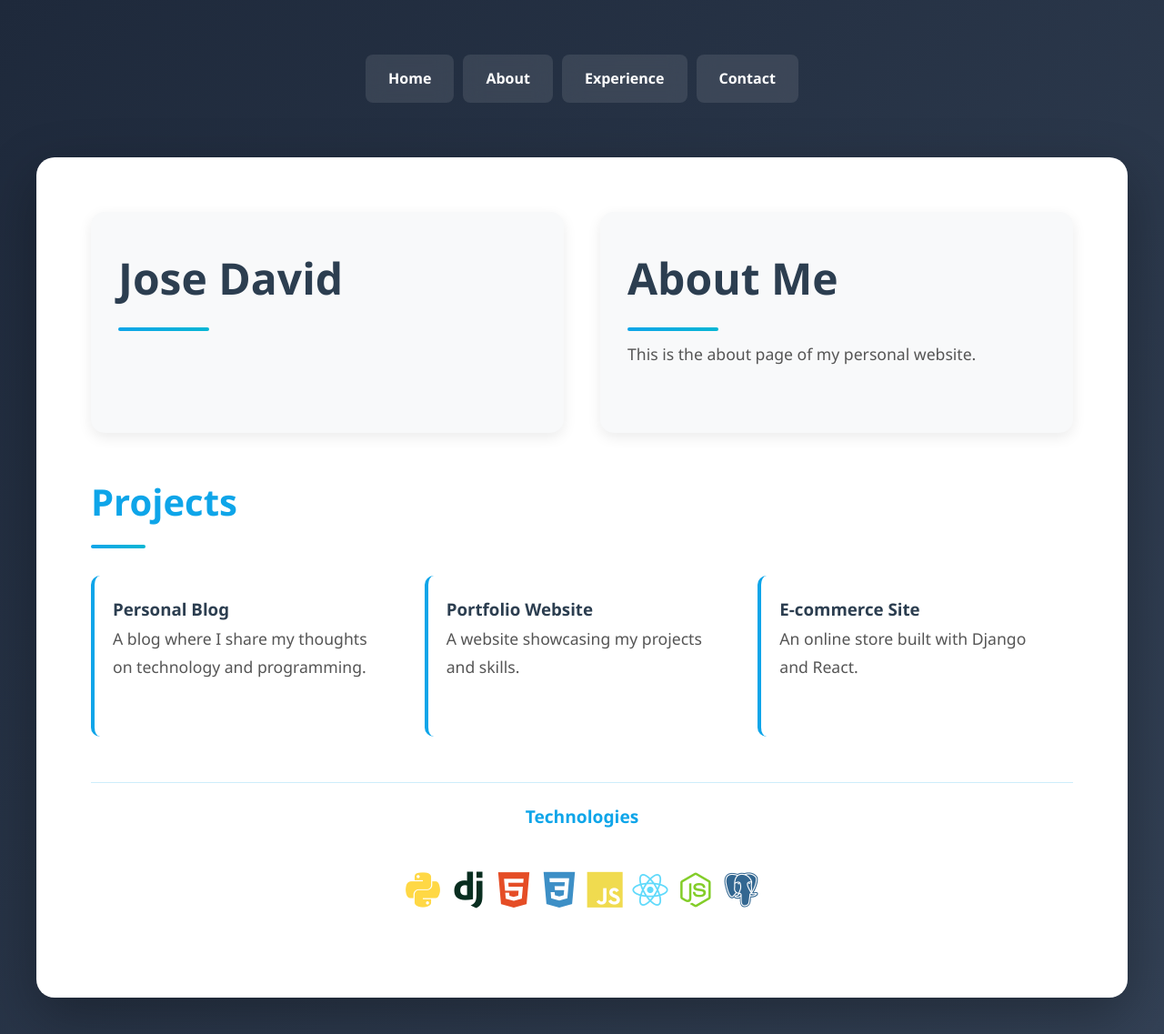
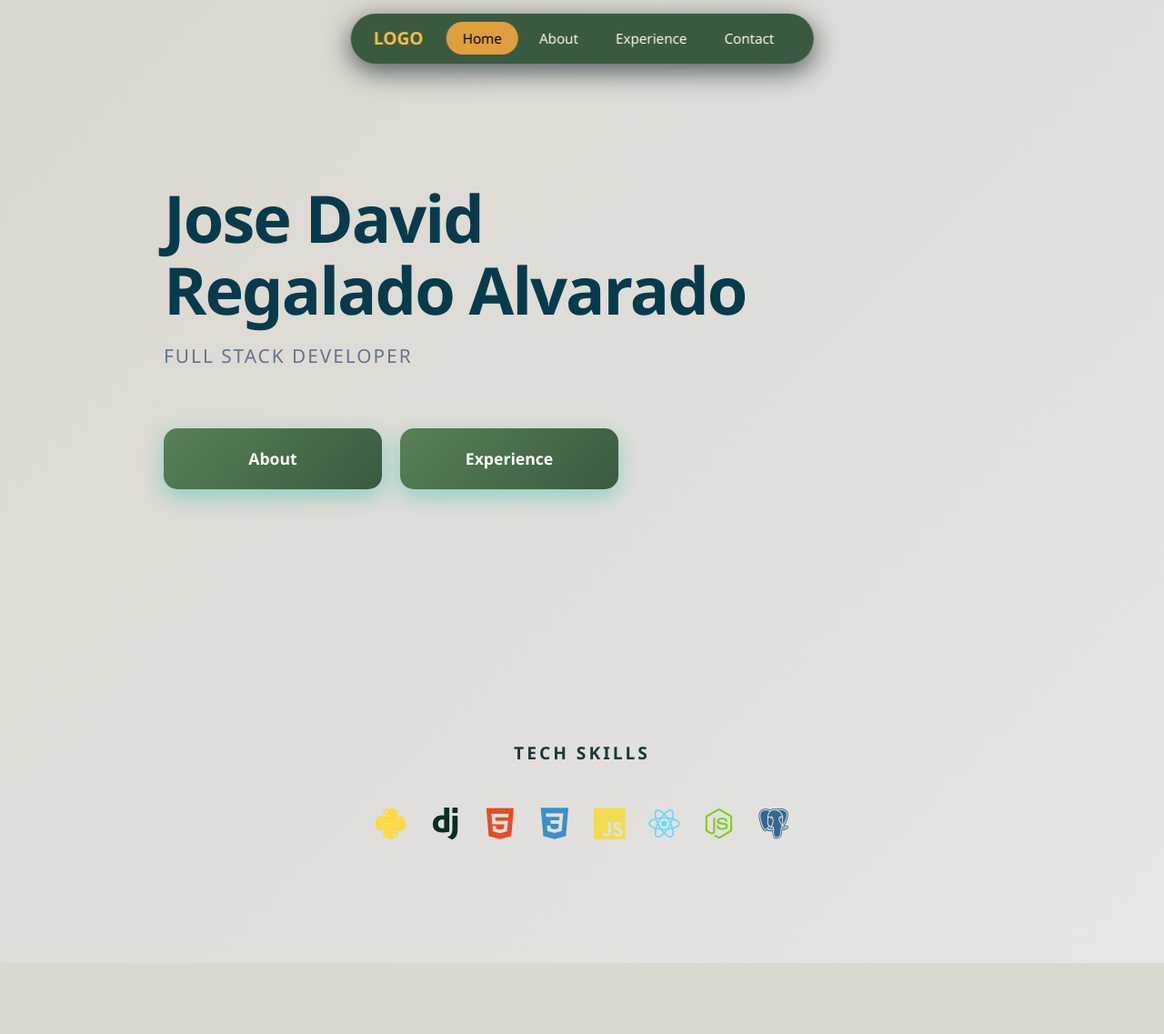
Before and after one commit to Pachakuteq/my-web-app, a Django app: page /home/ in a window 1280 px wide. Shown: the whole page at 91% size. After the commit the page ends 1059 px from the top, so only its background shows below. Run offline with Django 5.2, Linux system fonts and the light colour scheme.

Commit message:
adding javascript and little animation to the website

```diff
--- /dev/null
+++ b/website/resume/static/js/script.js
@@ -0,0 +1,96 @@
+console.log('Hello from external JS!');
+
+// Smooth scroll for navigation links
+document.querySelectorAll('nav a').forEach(anchor => {
+    anchor.addEventListener('click', function(e) {
+        if (this.getAttribute('href').startsWith('#')) {
+            e.preventDefault();
+            document.querySelector(this.getAttribute('href')).scrollIntoView({
+                behavior: 'smooth'
+            });
+        }
+    });
+});
+
+// Animate elements on scroll
+const observerOptions = {
+    threshold: 0.1,
+    rootMargin: '0px 0px -100px 0px'
+};
+
+const observer = new IntersectionObserver((entries) => {
+    entries.forEach(entry => {
+        if (entry.isIntersecting) {
+            entry.target.style.opacity = '1';
+            entry.target.style.transform = 'translateY(0)';
+        }
+    });
+}, observerOptions);
+
+// Observe all project cards and sections
+document.querySelectorAll('.project-card, .header-block, .section-block').forEach(el => {
+    el.style.opacity = '0';
+    el.style.transform = 'translateY(30px)';
+    el.style.transition = 'all 0.6s ease';
+    observer.observe(el);
+});
+
+// Add typing effect to main heading
+const mainHeading = document.querySelector('.header-block h1');
+if (mainHeading) {
+    const text = mainHeading.textContent;
+    mainHeading.textContent = '';
+    let i = 0;
+
+    const typeWriter = () => {
+        if (i < text.length) {
+            mainHeading.textContent += text.charAt(i);
+            i++;
+            setTimeout(typeWriter, 100);
+        }
+    };
+
+    typeWriter();
+}
+
+// Animated counter for technologies
+const techCount = document.querySelectorAll('.technologies-list li').length;
+const techHeading = document.querySelector('.technologies-footer h1');
+if (techHeading && techCount > 0) {
+    techHeading.textContent += ` (${techCount})`;
+}
+
+// Add hover sound effect (optional - can be annoying, comment out if you don't like it)
+document.querySelectorAll('.technologies-list li').forEach(icon => {
+    icon.addEventListener('mouseenter', () => {
+        icon.style.transition = 'all 0.3s cubic-bezier(0.68, -0.55, 0.265, 1.55)';
+    });
+});
+
+const menuToggle = document.getElementById('menuToggle');
+const navCenter = document.querySelector('.nav-center');
+
+if (menuToggle && navCenter) {
+    menuToggle.addEventListener('click', () => {
+        navCenter.classList.toggle('active');
+        menuToggle.textContent = navCenter.classList.contains('active') ? '✕' : '☰';
+    });
+
+    document.addEventListener('click', (e) => {
+        if (!e.target.closest('.navbar')) {
+            navCenter.classList.remove('active');
+            menuToggle.textContent = '☰';
+        }
+    });
+}
+
+const navbar = document.querySelector('.navbar');
+if (navbar) {
+    window.addEventListener('scroll', () => {
+        if (window.pageYOffset > 50) {
+            navbar.classList.add('scrolled');
+        } else {
+            navbar.classList.remove('scrolled');
+        }
+    });
+}
--- a/website/resume/static/resume/style.css
+++ b/website/resume/static/resume/style.css
@@ -7,20 +7,159 @@
 body {
     font-family: 'Segoe UI', Tahoma, Geneva, Verdana, sans-serif;
     line-height: 1.8;
-    color: #2c3e50;
-    background: linear-gradient(135deg, #1e293b 0%, #334155 100%);
+    color: #183a37;
+    background: linear-gradient(135deg, #dad7cd 0%, #e5e5e5 100%);
     min-height: 100vh;
-    padding: 40px 20px;
+    padding: 120px 20px 40px 20px;
 }
 
 /* Navigation Styles */
-nav {
-    padding: 20px 0;
-    margin-bottom: 40px;
-    animation: slideDown 0.6s ease-out;
+/* Floating Navbar */
+.navbar {
+    position: fixed;
+    top: 15px;
+    left: 50%;
+    transform: translateX(-50%);
+    width: auto;
+    max-width: 800px;
+    background: #3a5a40;
+    backdrop-filter: blur(10px);
+    border-radius: 40px;
+    padding: 10px 25px;
+    box-shadow: 0 8px 30px #4a5759;
+    z-index: 1000;
+    transition: all 0.3s ease;
 }
 
-@keyframes slideDown {
+.nav-container {
+    display: flex;
+    justify-content: center;
+    align-items: center;
+    gap: 15px;
+}
+
+.logo {
+    font-size: 1.2em;
+    font-weight: bold;
+    color: #fcbf49;
+    text-decoration: none;
+    margin-right: 10px;
+}
+
+.nav-center {
+    display: flex;
+}
+
+.nav-links {
+    display: flex;
+    list-style: none;
+    gap: 5px;
+    margin: 0;
+    padding: 0;
+}
+
+.nav-links li {
+    padding: 0;
+    margin: 0;
+    background: none;
+    border: none;
+}
+
+.nav-links li::before {
+    display: none;
+}
+
+.nav-links a {
+    color: #fefae0;
+    text-decoration: none;
+    font-weight: 500;
+    padding: 8px 18px;
+    border-radius: 25px;
+    transition: all 0.3s ease;
+    font-size: 0.95em;
+}
+
+.nav-links a:hover,
+.nav-links a.active {
+    background: #e09f3e;
+    color: #000000;
+}
+
+.menu-toggle {
+    display: none;
+    background: none;
+    border: none;
+    font-size: 1.5em;
+    cursor: pointer;
+    color: #2c3e50;
+}
+
+.navbar.scrolled {
+    top: 10px;
+    padding: 8px 20px;
+}
+
+/* Responsive */
+@media (max-width: 768px) {
+    .navbar {
+        width: 95%;
+        padding: 12px 20px;
+    }
+
+    .menu-toggle {
+        display: block;
+    }
+
+    .nav-center {
+        position: fixed;
+        top: 80px;
+        left: 50%;
+        transform: translateX(-50%);
+        width: 90%;
+        background: rgba(255, 255, 255, 0.98);
+        backdrop-filter: blur(10px);
+        border-radius: 20px;
+        padding: 15px;
+        box-shadow: 0 10px 30px rgba(0, 0, 0, 0.2);
+        opacity: 0;
+        visibility: hidden;
+        transition: all 0.3s ease;
+    }
+
+    .nav-center.active {
+        opacity: 1;
+        visibility: visible;
+    }
+
+    .nav-links {
+        flex-direction: column;
+        gap: 5px;
+    }
+
+    .nav-links a {
+        text-align: center;
+        padding: 10px;
+    }
+}
+
+/* Container */
+.container {
+    max-width: 1000px;
+    margin: 0 auto;
+    padding: 80px 40px;
+    min-height: calc(100vh - 120px);
+    display: flex;
+    flex-direction: column;
+}
+
+/* Header Section */
+.header-grid {
+    text-align: left;
+    margin-bottom: 60px;
+    animation: fadeInDown 0.8s ease-out;
+}
+
+@keyframes fadeInDown {
     from {
         opacity: 0;
         transform: translateY(-30px);
@@ -31,157 +170,132 @@ nav {
     }
 }
 
-nav ul {
-    list-style: none;
-    display: flex;
-    gap: 10px;
-    justify-content: center;
+.header-grid h1 {
+    font-size: 4.5em;
+    color: #073b4c;
     margin: 0;
+    padding: 0;
+    line-height: 1.1;
+    font-weight: 700;
+    letter-spacing: -2px;
+    animation: slideIn 1s ease-out;
 }
 
-nav ul li {
+@keyframes slideIn {
+    from {
+        opacity: 0;
+        transform: translateX(-50px);
+    }
+    to {
+        opacity: 1;
+        transform: translateX(0);
+    }
+}
+
+.header-grid h1::after {
+    display: none;
+}
+
+.header-grid h3 {
+    font-size: 1.3em;
+    color: #64748b;
+    font-weight: 400;
+    margin-top: 15px;
+    letter-spacing: 2px;
+    text-transform: uppercase;
+    animation: fadeIn 1.2s ease-out;
+}
+
+@keyframes fadeIn {
+    from {
+        opacity: 0;
+    }
+    to {
+        opacity: 1;
+    }
+}
+
+/* Content Section - Side by Side Buttons */
+.content-section {
+    margin: 0 0 60px 0;
+    max-width: 500px;
+}
+
+.content-section ul {
+    display: grid;
+    grid-template-columns: 1fr 1fr;
+    gap: 20px;
+    list-style: none;
+    margin: 0;
+    padding: 0;
+}
+
+.content-section li {
     padding: 0;
     margin: 0;
     background: none;
     border: none;
 }
 
-nav ul li::before {
+.content-section li::before {
     display: none;
 }
 
-nav a {
-    color: white;
+.content-section a {
+    display: block;
+    padding: 18px 30px;
+    background: linear-gradient(135deg, #588157 0%, #3a5a40 100%);
+    border: none;
+    border-radius: 15px;
+    color: #ffffff;
     text-decoration: none;
+    font-size: 1.1em;
     font-weight: 600;
-    font-size: 1em;
-    padding: 12px 25px;
-    border-radius: 8px;
-    transition: all 0.3s ease;
-    display: block;
+    text-align: center;
+    transition: all 0.4s cubic-bezier(0.175, 0.885, 0.32, 1.275);
+    box-shadow: 0 8px 25px rgba(20, 184, 166, 0.4);
     position: relative;
-    background: rgba(255, 255, 255, 0.1);
-    backdrop-filter: blur(10px);
+    overflow: hidden;
 }
 
-nav a:hover {
-    background: rgba(14, 165, 233, 0.8);
-    transform: translateY(-2px);
-    box-shadow: 0 5px 15px rgba(14, 165, 233, 0.4);
+.content-section a::before {
+    content: '';
+    position: absolute;
+    top: 0;
+    left: -100%;
+    width: 100%;
+    height: 100%;
+    background: linear-gradient(135deg, #a3b18a 0%, #dad7cd 100%);
+    transition: all 0.4s ease;
+    z-index: -1;
 }
 
-/* Container */
-.container {
-    max-width: 1200px;
-    margin: 0 auto;
-    background: white;
-    border-radius: 20px;
-    box-shadow: 0 20px 60px rgba(0, 0, 0, 0.3);
-    padding: 60px;
-    animation: fadeIn 0.8s ease-in;
+.content-section a:hover::before {
+    left: 0;
 }
 
-@keyframes fadeIn {
-    from {
-        opacity: 0;
-        transform: translateY(30px);
-    }
-    to {
-        opacity: 1;
-        transform: translateY(0);
-    }
+.content-section a:hover {
+    transform: translateY(-5px);
+    box-shadow: 0 15px 40px #d8e2dc;
 }
 
-/* Header */
-h1 {
-    font-size: 2.5em;
-    color: #0ea5e9;
-    margin-bottom: 30px;
-    position: relative;
-    padding-bottom: 15px;
+/* Technologies Footer */
+.technologies-footer {
+    background: transparent;
+    padding: 40px 0 0 0;
+    margin-top: auto;
 }
 
-h1::after {
-    content: '';
-    position: absolute;
-    bottom: 0;
-    left: 0;
-    width: 60px;
-    height: 4px;
-    background: linear-gradient(90deg, #0ea5e9, #06b6d4);
-    border-radius: 2px;
-}
-
-h1:first-child {
-    font-size: 3em;
-    color: #2c3e50;
-    margin-bottom: 10px;
-}
-
-h1:first-child::after {
-    width: 100px;
-}
-
-p {
-    font-size: 1.1em;
-    color: #555;
-    margin-bottom: 40px;
-    line-height: 1.8;
-}
-
-/* Section Layout - 2 Column Grid */
-.header-grid {
-    display: grid;
-    grid-template-columns: repeat(2, 1fr);
-    gap: 40px;
-    margin-bottom: 40px;
-}
-
-.header-block {
-    background: #f8f9fa;
-    padding: 30px;
-    border-radius: 15px;
-    box-shadow: 0 5px 15px rgba(0, 0, 0, 0.08);
-}
-
-.content-grid {
-    display: grid;
-    grid-template-columns: repeat(2, 1fr);
-    gap: 30px;
-    margin-bottom: 40px;
-}
-
-.section-block {
-    background: #f8f9fa;
-    padding: 30px;
-    border-radius: 15px;
-    box-shadow: 0 5px 15px rgba(0, 0, 0, 0.08);
-    transition: all 0.3s ease;
-}
-
-.section-block:hover {
-    transform: translateY(-5px);
-    box-shadow: 0 10px 30px rgba(14, 165, 233, 0.15);
-}
-
-.section-block h1 {
-    font-size: 2em;
-    margin-bottom: 20px;
-}
-
-/* Footer Technologies Section */
-.technologies-footer {
-    background: transparent;
-    padding: 20px 0;
-    margin-top: 50px;
-    border-top: 1px solid rgba(14, 165, 233, 0.2);
-}
-
-.technologies-footer h1 {
-    color: #0ea5e9;
+.technologies-footer h2 {
+    color: #183a37;
     font-size: 1.2em;
     text-align: center;
-    margin-bottom: 15px;
+    margin-bottom: 30px;
+    font-weight: 600;
+    letter-spacing: 3px;
+    text-transform: uppercase;
+    display: block;
+    width: 100%;
 }
 
 .technologies-footer h1::after {
@@ -192,127 +306,92 @@ p {
     display: flex;
     flex-wrap: wrap;
     justify-content: center;
-    gap: 10px;
+    gap: 25px;
     list-style: none;
     margin: 0;
+    padding: 0;
 }
 
 .technologies-list li {
     background: transparent;
-    color: #0ea5e9;
     padding: 0;
-    border-radius: 0;
-    font-size: 2.5em;
     border: none;
+    margin: 0;
+    font-size: 2.2em;
     transition: all 0.3s ease;
-    margin: 0;
 }
 
 .technologies-list li::before {
     display: none;
 }
 
-.technologies-list li i {
-    transition: all 0.3s ease;
-}
-
 .technologies-list li:hover {
     background: transparent;
     transform: none;
-    border-color: transparent;
+    border: none;
+}
+
+.technologies-list li i {
+    transition: all 0.4s cubic-bezier(0.175, 0.885, 0.32, 1.275);
+    filter: grayscale(0%) brightness(1);
+    opacity: 1;
 }
 
 .technologies-list li:hover i {
-    transform: scale(1.3) translateY(-5px);
+    transform: scale(1.2) translateY(-5px) rotate(5deg);
     filter: brightness(1.3);
-}
-
-/* Lists */
-ul {
-    list-style: none;
-    margin: 0;
-}
-
-ul li {
-    padding: 12px 15px;
-    margin-bottom: 10px;
-    background: white;
-    border-left: 4px solid #0ea5e9;
-    border-radius: 8px;
-    transition: all 0.3s ease;
-    position: relative;
-    padding-left: 35px;
-}
-
-ul li::before {
-    content: '▸';
-    position: absolute;
-    left: 15px;
-    color: #0ea5e9;
-    font-weight: bold;
-    font-size: 1.1em;
-}
-
-ul li:hover {
-    background: #0ea5e9;
-    color: white;
-    transform: translateX(5px);
-}
-
-ul li:hover::before {
-    color: white;
-}
-
-/* Technologies Grid - Special styling */
-.project-grid {
-    display: grid;
-    grid-template-columns: repeat(3, 1fr);
-    gap: 20px;
-}
-
-.project-card {
-    background: white;
-    padding: 20px;
-    border-radius: 10px;
-    border-left: 4px solid #0ea5e9;
-    transition: all 0.3s ease;
-}
-
-.project-card:hover {
-    transform: translateY(-5px);
-    box-shadow: 0 10px 25px rgba(14, 165, 233, 0.2);
 }
 
 /* Responsive */
 @media (max-width: 768px) {
-    nav ul {
-        flex-wrap: wrap;
-        gap: 10px;
+    .container {
+        padding: 60px 30px;
     }
 
-    nav a {
-        font-size: 0.95em;
-        padding: 8px 15px;
+    .header-grid {
+        margin-bottom: 50px;
+        text-align: center;
     }
 
-    .container {
-        padding: 30px;
+    .header-grid h1 {
+        font-size: 3em;
+        letter-spacing: -1px;
     }
 
-    .header-grid,
-    .content-grid {
-        grid-template-columns: 1fr;
+    .header-grid h3 {
+        font-size: 1.1em;
+        margin-top: 15px;
     }
 
-    .project-grid {
-        grid-template-columns: 1fr;
+    .content-section {
+        max-width: 100%;
     }
 
-    h1:first-child {
+    .content-section ul {
+        grid-template-columns: 1fr;
+        gap: 15px;
+    }
+
+    .content-section a {
+        padding: 20px;
+        font-size: 1.1em;
+    }
+
+    .technologies-list {
+        gap: 20px;
+    }
+
+    .technologies-list li {
+        font-size: 2.2em;
+    }
+}
+
+@media (max-width: 480px) {
+    .header-grid h1 {
         font-size: 2.2em;
     }
 
-    h1 {
+    .technologies-list li {
         font-size: 1.8em;
     }
 }
--- a/website/resume/templates/resume/base.html
+++ b/website/resume/templates/resume/base.html
@@ -2,18 +2,29 @@
 <!DOCTYPE html>
 <html>
 <head>
-    <link rel="stylesheet" href="{% static 'resume/style.css' %}"/>
+    <link rel="stylesheet" href="{% static 'resume/style.css' %}?v=2">
     <link rel="stylesheet" href="https://cdn.jsdelivr.net/gh/devicons/devicon@latest/devicon.min.css">
-    <nav>
-        <ul>
-            <li><a href="{% url 'home' %}">Home</a></li>
-            <li><a href="{% url 'about' %}">About</a></li>
-            <li><a href="{% url 'experience' %}">Experience</a></li>
-            <li><a href="{% url 'contact' %}">Contact</a></li>
-        </ul>
-    </nav>
 </head>
 <body>
+    <!-- Navigation bar added on the body always  -->
+    <nav class="navbar">
+        <div class="nav-container">
+            <a href="#home" class="logo">LOGO</a>
+            <div class="nav-center">
+                <ul class="nav-links" id="navLinks">
+                    <li><a href="{% url 'home' %}" class="{% if request.resolver_match.url_name == 'home' %}active{% endif %}">Home</a></li>
+                    <li><a href="{% url 'about' %}" class="{% if request.resolver_match.url_name == 'about' %}active{% endif %}">About</a></li>
+                    <li><a href="{% url 'experience' %}" class="{% if request.resolver_match.url_name == 'experience' %}active{% endif %}">Experience</a></li>
+                    <li><a href="{% url 'contact' %}" class="{% if request.resolver_match.url_name == 'contact' %}active{% endif %}">Contact</a></li>
+                </ul>
+            </div>
+            <button class="menu-toggle" id="menuToggle">☰</button>
+        </div>
+    </nav>
+
     {% block content %}{% endblock %}
+
+    <script src="https://cdnjs.cloudflare.com/ajax/libs/jquery/3.6.0/jquery.min.js"></script>
+    <script src="{% static 'js/script.js' %}"></script>
 </body>
 </html>
--- a/website/resume/templates/resume/home.html
+++ b/website/resume/templates/resume/home.html
@@ -2,34 +2,27 @@
 {% block content %}
 <div class="container">
     <div class="header-grid">
-        <div class="header-block">
-            <h1>Jose David</h1>
-        </div>
-        <div class="header-block">
-            <h1>About Me</h1>
-            <p>This is the about page of my personal website.</p>
-        </div>
+         <h1>Jose David</h1>
+         <h1>Regalado Alvarado</h1>
+         <h3>Full Stack Developer</h3>
     </div>
 
-
-    <h1>Projects</h1>
-    <div class="project-grid">
-        <div class="project-card">
-            <h3>Personal Blog</h3>
-            <p>A blog where I share my thoughts on technology and programming.</p>
-        </div>
-        <div class="project-card">
-            <h3>Portfolio Website</h3>
-            <p>A website showcasing my projects and skills.</p>
-        </div>
-        <div class="project-card">
-            <h3>E-commerce Site</h3>
-            <p>An online store built with Django and React.</p>
-        </div>
+    <div class="content-section">
+        <ul>
+            <li><a href="{% url 'about' %}">About</a></li>
+            <li><a href="{% url 'experience' %}">Experience</a></li>
+        </ul>
     </div>
 
+    <br>
+    <br>
+    <br>
+    <br>
+    <br>
+    <br>
+
     <div class="technologies-footer">
-        <h1>Technologies</h1>
+        <h2>Tech Skills</h2>
         <ul class="technologies-list">
             <li><i class="devicon-python-plain colored"></i></li>
             <li><i class="devicon-django-plain colored"></i></li>
```
